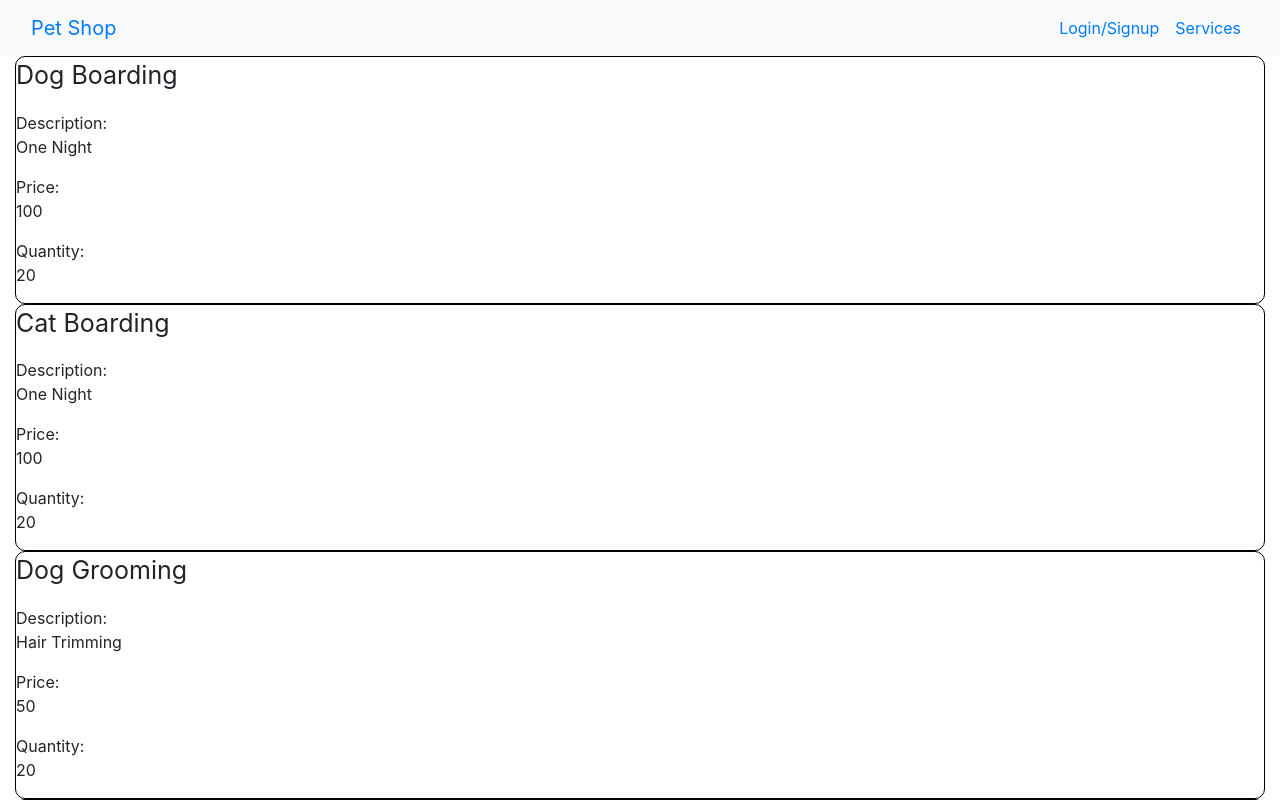
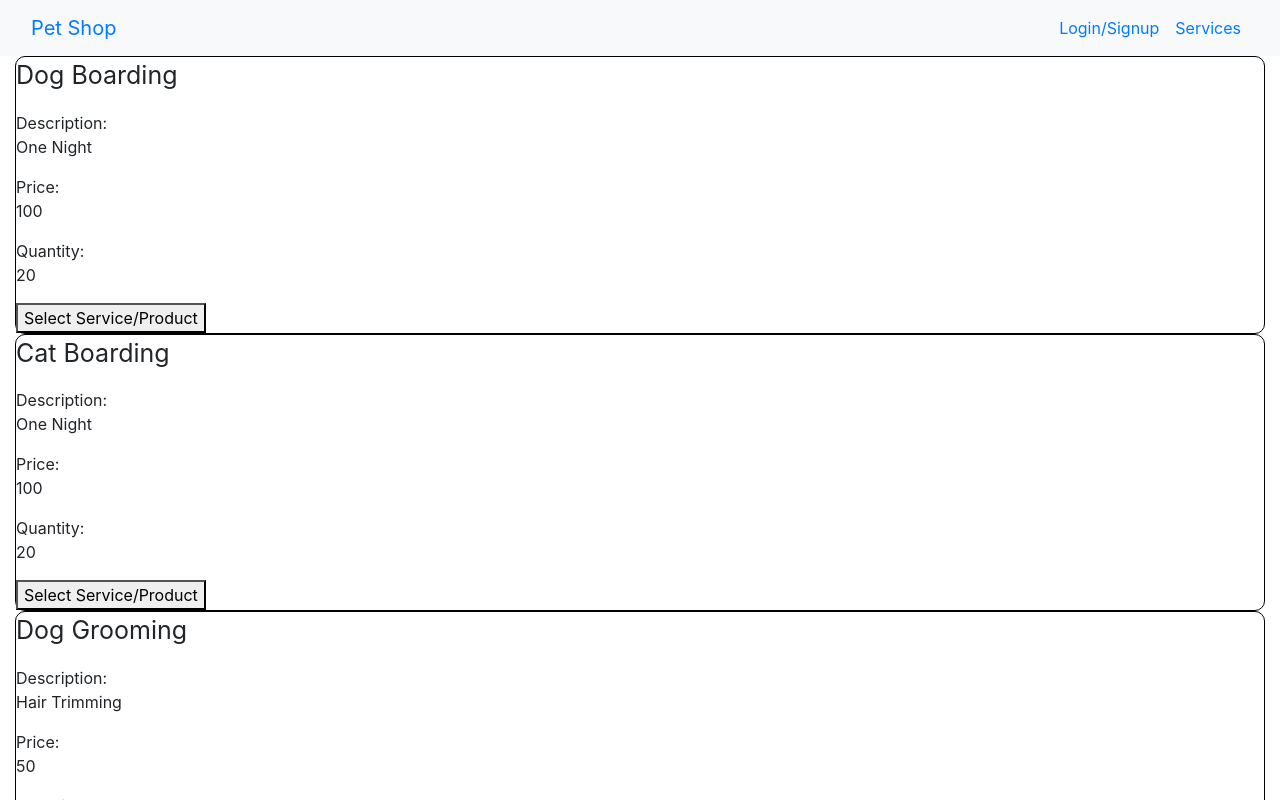
Before and after one commit to easmsm/final-project-ecommerce-site, a React (Create React App) app in the folder client/: page /product in a window 1280 px wide. Shown: the top 800 px of the page. Built offline with nearby package versions, Linux system fonts and the light colour scheme.

Commit message:
pages update

```diff
--- a/client/src/Product.jsx
+++ b/client/src/Product.jsx
@@ -26,6 +26,7 @@ const Product = () => {
                   <span>Description:</span><p>{product.description}</p>
                   <span>Price:</span><p>{product.price}</p>
                   <span>Quantity:</span><p>{product.quantity}</p>
+                  <button>Select Service/Product</button>
                 </div>
               ))}
           </>
```
